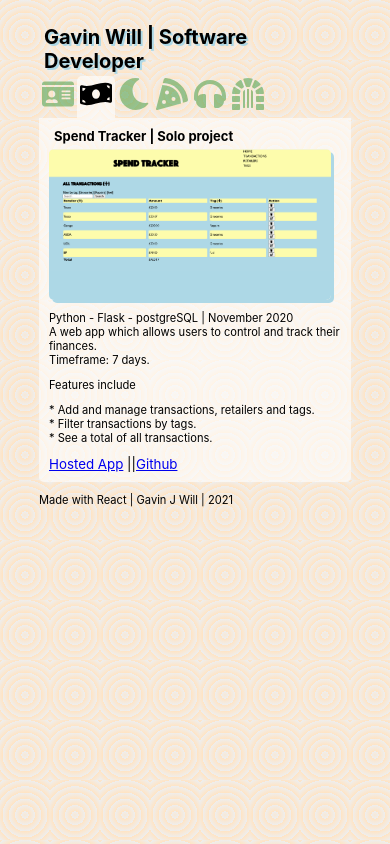
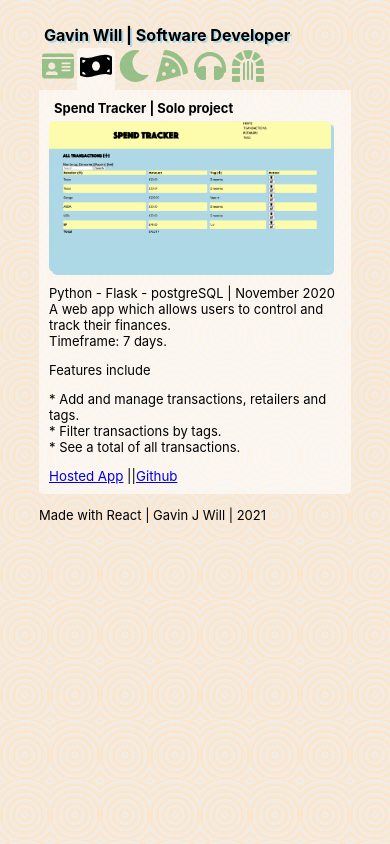
Before and after one commit to lushpurr/gjw_profile, a React (Create React App) app: page /spend-tracker in a window 390 px wide. Built offline with nearby package versions, Linux system fonts and the light colour scheme.

Commit message:
increased size on computer screen and css changes for phone screen

```diff
--- a/src/components/ProjectInfo.js
+++ b/src/components/ProjectInfo.js
@@ -27,15 +27,15 @@ const ProjectInfo = () => {
         <h3>Portfolio - Pick a project for more info</h3>
         <span>
             <div id="project-info">
-                <img className="project-image" src={Face}/>
+                <img className="project-face" src={Face}/>
                 <ul>
                     <li>Languages: Javascript, Python, Java</li>
                     <li>Frontend Frameworks: React, Vue.js, Flask</li>
                     <li>Other Technologies: IntelliJ, Node.js, MongoDB, Git, Github, Html5, CSS, Mocha, Express.js, Spring, PostgreSQL</li>
                     <li id="blank-li"></li>
-                    <li className={emailClass} data-clipboard-text="gavinjwill@gmail.com"><FaEnvelope/>Email</li>
-                    <li className="contact-details"><a href="https://www.linkedin.com/in/gavin-j-will"><FaLinkedin/>LinkedIn</a></li>
-                    <li className="contact-details"><a href="https://github.com/lushpurr"><FaGithub/>Github</a></li>
+                    <li className={emailClass} data-clipboard-text="gavinjwill@gmail.com"><FaEnvelope className="icon" />Email</li>
+                    <li className="contact-details"><a href="https://www.linkedin.com/in/gavin-j-will"><FaLinkedin className="icon" />LinkedIn</a></li>
+                    <li className="contact-details"><a href="https://github.com/lushpurr"><FaGithub className="icon" />Github</a></li>
 
                 </ul>
             </div>
--- a/src/components/ProjectNav.js
+++ b/src/components/ProjectNav.js
@@ -11,22 +11,22 @@ function ProjectNav(){
 
             <ul className='nav'>
                 <li>
-                    <NavLink exact to={process.env.PUBLIC_URL + '/'}><FaIdCard className="icon"/></NavLink>
+                    <NavLink exact to={process.env.PUBLIC_URL + '/'}><FaIdCard className="icon" title="Profile"/></NavLink>
                 </li>
                 <li>
-                    <NavLink to="/spend-tracker"><FaMoneyBillWave className="icon" alt="Spend Tracker"/></NavLink>
+                    <NavLink to="/spend-tracker"><FaMoneyBillWave className="icon" title="Spend Tracker"/></NavLink>
                 </li>
                 <li>
-                    <NavLink to="/solar-system"><FaMoon className="icon"/></NavLink>
+                    <NavLink to="/solar-system"><FaMoon className="icon" title="Solar System App"/></NavLink>
                 </li>
                 <li>
-                    <NavLink to="/food-management"><FaPizzaSlice className="icon"/></NavLink>
+                    <NavLink to="/food-management"><FaPizzaSlice className="icon" title="Restaurant Ordering Management App"/></NavLink>
                 </li>
                 <li>
-                    <NavLink to="/music"><FaHeadphones className="icon"/></NavLink>
+                    <NavLink to="/music"><FaHeadphones className="icon" title="Music Artist Website"/></NavLink>
                 </li>
                 <li>
-                    <NavLink to="/adventure-game"><FaDungeon className="icon"/></NavLink>
+                    <NavLink to="/adventure-game"><FaDungeon className="icon" title="Text Adventure Game" /></NavLink>
                 </li>
             </ul>
         </nav>
--- a/src/components/projects/Projects.css
+++ b/src/components/projects/Projects.css
@@ -1,26 +1,72 @@
+.project-image{
+    /* max-height:300px; */
+    display: block;
+    width: auto;
+    max-width: 95%;
+    box-shadow: lightblue 3px 3px;
+    border-radius: 5px;
+}
+
+.project-face{
+    max-height:300px;
+    display: block;
+    width: auto;
+    max-width: 95%;
+    box-shadow: lightblue 3px 3px;
+    border-radius: 5px;
+}
+
+@media only screen and (max-width: 500px) {
+    .project-face{
+
+        width:auto;
+    }
+  }
+
 #project-info{
 
     display: flex;
     flex-direction: row;
 
 }
-.project-image{
-    max-height:200px;
-    display: block;
-    width: auto;
-    max-width: 95%;
-    box-shadow: lightblue 3px 3px;
-    border-radius: 5px;
-}
-h3{
+
+
+
+
+
+
+
+
+@media only screen and (max-width: 500px) {
+    h3{
+        font-size: small;
+    }
+
+    h2{
+        font-size: medium;
+    }
+
+    #project-info{
+
+        display: flex;
+        flex-direction: column;
+
+    }
+
+  }
+
+p{
     font-size: small;
 }
-p{
-    font-size: smaller;
+
+ul {
+    padding-inline-start: 20px;
+
 }
 
 li {
-    font-size: smaller;
+    font-size: small;
+
 }
 
 .contact-details{
@@ -29,12 +75,18 @@ li {
     display: flex;
     flex-direction: row;
     align-content: center;
+}
 
-
+.contact-details .icon {
+    padding: 0 5px 0 0;
+    font-size: large;
 }
 
 .contact-details a{
     text-decoration: none;
+    padding: 0 5px 0 0;
+
+
 }
 
 
```
Also changed, not shown: src/images/pizza_pan.png.
